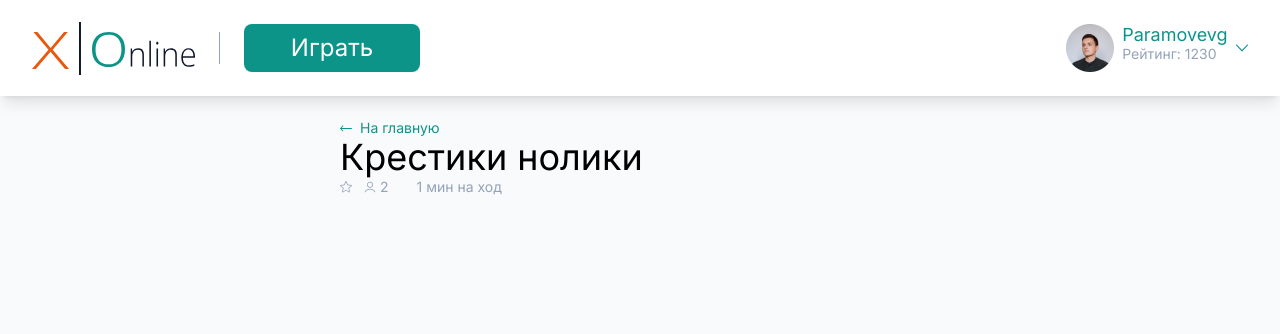
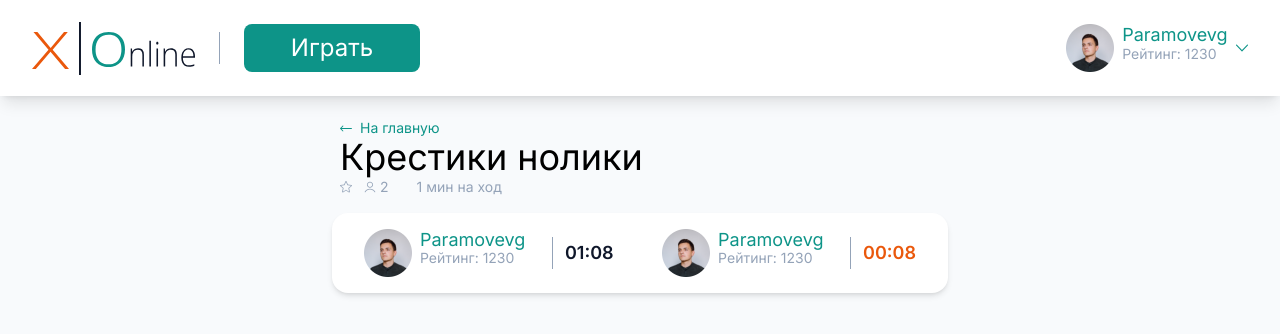
Before and after one commit to Fids2323/tic-tac_toe, a Next.js app: page / in a window 1280 px wide. Shown: the top 334 px of the page. Built offline with nearby package versions, Linux system fonts and the light colour scheme.

Commit message:
add game title

```diff
--- /dev/null
+++ b/src/app/components/game/GameInfo.jsx
@@ -0,0 +1,19 @@
+import React from "react";
+import {Profile} from "../profile";
+
+export const GameInfo = () => {
+	return (
+		<div className="w-[616px] px-8 py-4 flex justify-between rounded-2xl shadow-md bg-white ">
+			<div className="flex  items-center">
+				<Profile className="w-44" />
+				<div className="w-px h-8 bg-slate-400 mx-3" />
+				<div className="text-slate-900 text-lg font-semibold">01:08</div>
+			</div>
+			<div className="flex  items-center">
+				<Profile className="w-44" />
+				<div className="w-px h-8 bg-slate-400 mx-3" />
+				<div className="text-orange-600 text-lg font-semibold">00:08</div>
+			</div>
+		</div>
+	);
+};
--- a/src/app/components/game/GameTitle.jsx
+++ b/src/app/components/game/GameTitle.jsx
@@ -1,6 +1,7 @@
 import React from "react";
 import Link from "next/link";
 import Image from "next/image";
+import clsx from "clsx";
 
 //icons
 import ArrowLeft from "./icons/arrow-left.svg";
@@ -8,9 +9,9 @@ import HistoryIcon from "./icons/history-icon.svg";
 import UserIcon from "./icons/user-icon.svg";
 import StarIcon from "./icons/star-icon.svg";
 
-export const GameTitle = () => {
+export const GameTitle = ({className}) => {
 	return (
-		<div className="pl-2">
+		<div className={clsx("pl-2", className && className, "")}>
 			<Link href="#" className="flex gap-2 text-teal-600 text-sm leading-tight">
 				<Image src={ArrowLeft} />
 				На главную
--- a/src/app/components/game/index.js
+++ b/src/app/components/game/index.js
@@ -1 +1,2 @@
 export {GameTitle} from "./GameTitle";
+export {GameInfo} from "./GameInfo.jsx";
--- a/src/app/components/header/Header.jsx
+++ b/src/app/components/header/Header.jsx
@@ -1,8 +1,8 @@
 import Image from "next/image";
 import React from "react";
 import logo from "./logo.svg";
-import avatar from "./avatar.png";
 import arrow from "./arrow.svg";
+import {Profile} from "../profile";
 
 export const Header = () => {
 	return (
@@ -10,15 +10,9 @@ export const Header = () => {
 			<Image src={logo} />
 			<div className="w-px h-8 bg-slate-400 mx-6" />
 			<button className="w-44 px-5 py-2 rounded-lg text-2xl text-white bg-teal-600 hover:bg-teal-500 transition-colors ">Играть</button>
-
-			{/* avatar */}
-			<div className="ml-auto flex text-teal-600 gap-2 hover:text-teal-500 transition-colors">
-				<Image src={avatar} width={48} height={48} />
-				<div>
-					<div className="text-lg leading-tight">Paramovevg</div>
-					<div className="text-sm text-slate-400 leading-tight">Рейтинг: 1230</div>
-				</div>
-				<Image src={arrow} />
+			<div className="ml-auto flex gap-2">
+				<Profile />
+				<Image src={arrow} className="text-teal-600 hover:text-teal-500 transition-colors" />
 			</div>
 		</header>
 	);
--- /dev/null
+++ b/src/app/components/profile/Profile.jsx
@@ -0,0 +1,16 @@
+import React from "react";
+import Image from "next/image";
+import avatar from "./icons/avatar.png";
+import clsx from "clsx";
+
+export const Profile = ({className}) => {
+	return (
+		<div className={clsx("flex text-teal-600 gap-2", className && className, "")}>
+			<Image src={avatar} width={48} height={48} />
+			<div>
+				<div className="text-lg leading-tight">Paramovevg</div>
+				<div className="text-sm text-slate-400 leading-tight">Рейтинг: 1230</div>
+			</div>
+		</div>
+	);
+};
--- /dev/null
+++ b/src/app/components/profile/index.js
@@ -0,0 +1 @@
+export {Profile} from "./Profile.jsx";
--- a/src/app/page.tsx
+++ b/src/app/page.tsx
@@ -1,12 +1,14 @@
 import { Header } from './components/header'
-import {GameTitle} from './components/game'
+import { GameTitle } from './components/game'
+import {GameInfo} from './components/game'
 
 const Home = () => {
   return (
     <div className="bg-slate-50 min-h-screen">
 			<Header />
 			<main className='max-w-[616px] mx-auto'>
-				<GameTitle/>
+				<GameTitle className="mb-4"/>
+				<GameInfo/>
 			</main>
     </div>
   );
```
Also changed, not shown: src/app/components/profile/icons/avatar.png (renamed from src/app/components/header/avatar.png).
